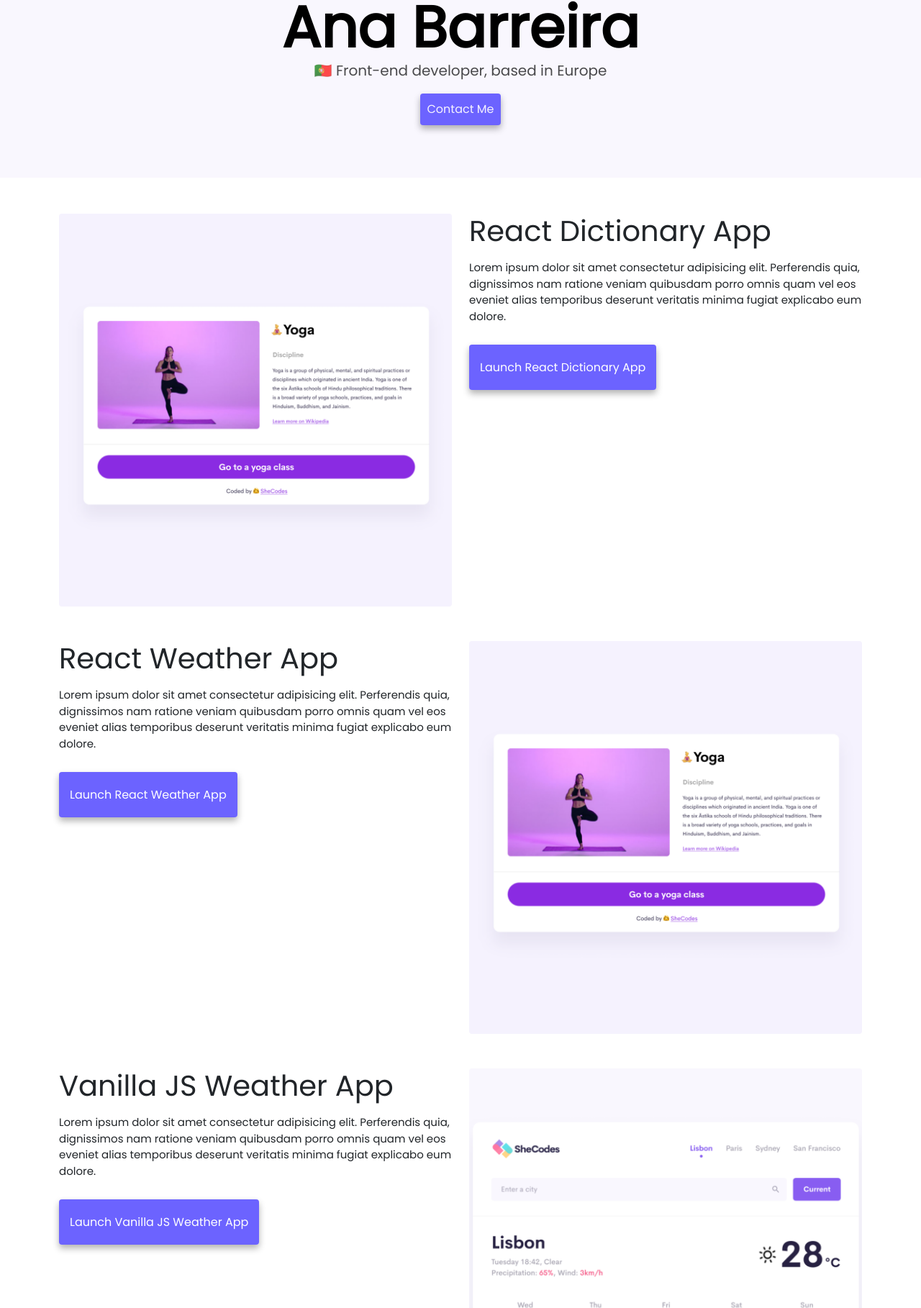
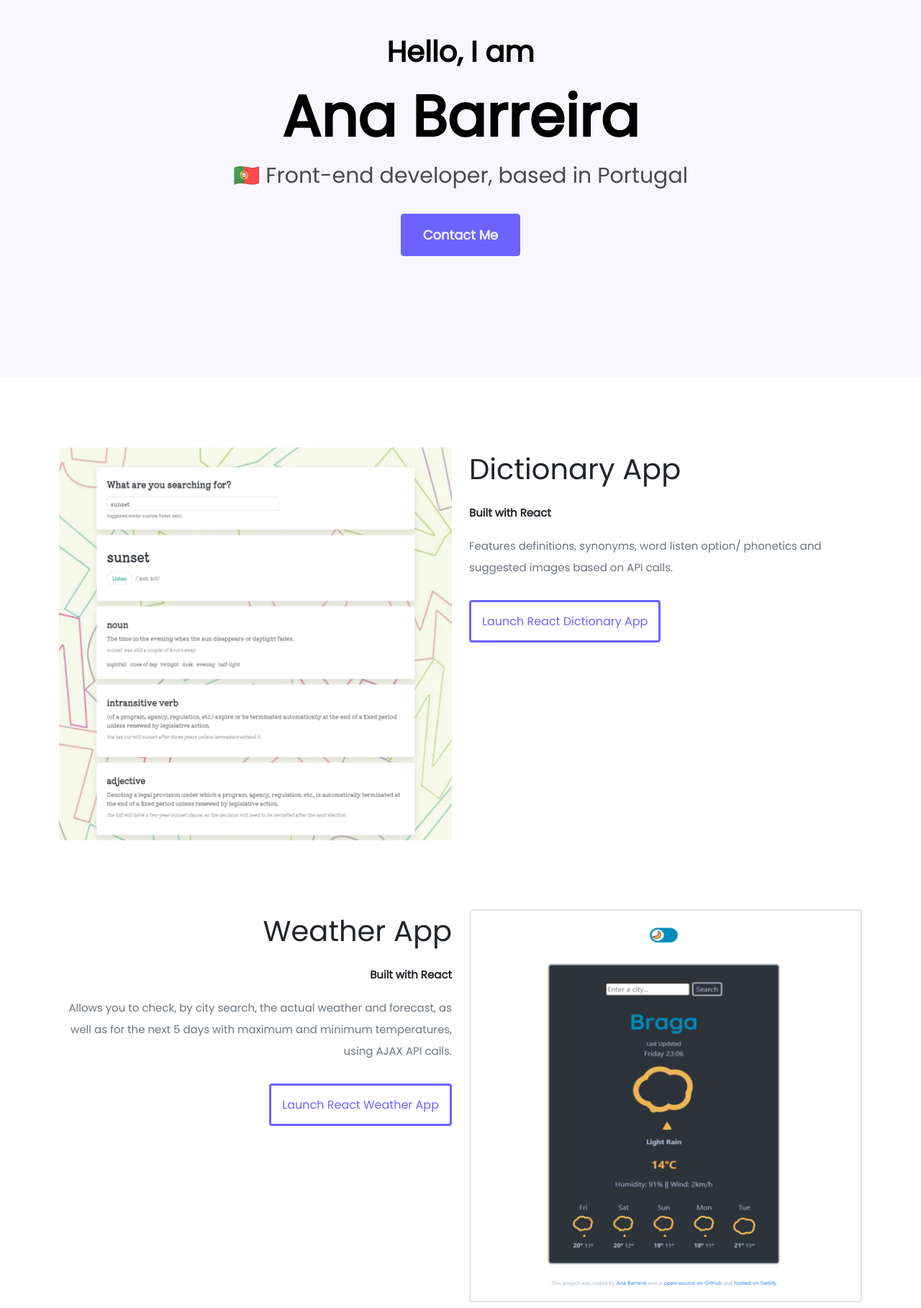
Before and after one commit to ana-barreira/Portfolio, a plain HTML site: page index.html in a window 1280 px wide. Shown: the part 132-1950 px from the top of the page at 72% size. Drawn offline with nearby package versions, Linux system fonts and the light colour scheme.

Commit message:
Added spacing and updated styling

```diff
--- a/index.html
+++ b/index.html
@@ -42,76 +42,71 @@
     </div>
   </nav>
   <div class="hero">
-  <h2 class="text-center pt-4">Hi, I am</h2>
+  <h2 class="text-center pt-4"> <strong>Hello, I am </strong></h2>
   <h1 class="text-center">Ana Barreira</h1>
-  <h3 class="text-center description">🇵🇹 Front-end developer, based in Europe</h3>
+  <h3 class="text-center description">🇵🇹 Front-end developer, based in Portugal</h3>
   <div class="navigation-links mb-5">
-    <a href="/about.html#contact" class="contact-link" title="Contact Ana Barreira">Contact me</a>
+    <a href="/about.html#contact" class="contact-link" title="Contact Ana Barreira"> <strong>Contact me </strong></a>
   </div>
 </div>
   <div class="container">
-    <div class="row">
+    <div class="row pt-5">
       <div class="col-sm-6">
-        <img src="/images/yoga.png" alt="react dictionary app project" class="img-fluid rounded d-none d-sm-block" />
+        <img src="/images/dictionary-app.png" alt="react dictionary app project" class="img-fluid rounded d-none d-sm-block" />
       </div>
       <div class="col-sm-6">
-        <h2 class="mb-3">React Dictionary App</h2>
-        <p>
-          Lorem ipsum dolor sit amet consectetur adipisicing elit. Perferendis
-          quia, dignissimos nam ratione veniam quibusdam porro omnis quam vel
-          eos eveniet alias temporibus deserunt veritatis minima fugiat
-          explicabo eum dolore.
+        <h2 class="mb-3">Dictionary App</h2>
+        <p> <strong>Built with React </strong></p>
+        <p class="text-muted">
+          Features definitions, synonyms, word listen option/ phonetics and suggested images based on API calls.
         </p>
         <div class="mt-5">
           <a href="#" class="primary-link" title=" React Dictionary Project">Launch React Dictionary App</a>
         </div>
       </div>
     </div>
-    <div class="row mt-5">
-      <div class="col-sm-6">
-        <h2 class="mb-3">React Weather App</h2>
-        <p>
-          Lorem ipsum dolor sit amet consectetur adipisicing elit. Perferendis
-          quia, dignissimos nam ratione veniam quibusdam porro omnis quam vel
-          eos eveniet alias temporibus deserunt veritatis minima fugiat
-          explicabo eum dolore.
+    <div class="row mt-5 pt-5">
+      <div class="col-sm-6 text-end">
+        <h2 class="mb-3">Weather App</h2>
+        <p> <strong>Built with React </strong></p>
+        <p class="text-muted">
+        Allows you to check, by city search, the actual weather and forecast, as well as for the next 5 days with maximum and minimum
+        temperatures, using AJAX API calls.
         </p>
         <div class="mt-5">
           <a href="#" class="primary-link" title="React Weather Project">Launch React Weather App</a>
         </div>
       </div>
       <div class="col-sm-6">
-        <img src="/images/yoga.png" alt="react weather app project" class="img-fluid rounded d-none d-sm-block" />
+        <img src="/images/react-weather-app.png" alt="react weather app project" class="img-fluid rounded d-none d-sm-block border border-2" />
       </div>
     </div>
-    <div class="row mt-5">
-      <div class="col-sm-6">
-        <h2 class="mb-3">Vanilla JS Weather App</h2>
-        <p>
-          Lorem ipsum dolor sit amet consectetur adipisicing elit. Perferendis
-          quia, dignissimos nam ratione veniam quibusdam porro omnis quam vel
-          eos eveniet alias temporibus deserunt veritatis minima fugiat
-          explicabo eum dolore.
+    <div class="row mt-5 pt-5">
+      <div class="col-sm-6 text-end">
+        <h2 class="mb-3"> Weather App</h2>
+        <p> <strong> Built with Vanilla Javascript</strong></p>
+        <p class="text-muted">
+        Allows you to check you current location weather and forecast with data every 3 hours, as well getting it by city
+        search, using AJAX API calls.
         </p>
         <div class="mt-5">
           <a href="#" class="primary-link" title="Vanilla JS Weather Project">Launch Vanilla JS Weather App</a>
         </div>
       </div>
       <div class="col-sm-6">
-        <img src="/images/weather.png" alt="vanillajs weather app project" class="img-fluid rounded d-none d-sm-block" />
+        <img src="/images/vanillajs-weather-app.png" alt="vanillajs weather app project" class="img-fluid rounded d-none d-sm-block border border-2" />
       </div>
     </div>
-    <div class="row mt-5">
+    <div class="row mt-5 pt-5">
       <div class="col-6">
-        <img src="/images/yogurt.png" alt="lego app project" class="img-fluid rounded d-none d-sm-block" />
+        <img src="/images/lego-app.png" alt="lego app project" class="img-fluid rounded d-none d-sm-block" />
       </div>
       <div class="col-sm-6">
         <h2 class="mb-3">Lego App</h2>
         <p>
-          Lorem ipsum dolor sit amet consectetur adipisicing elit. Perferendis
-          quia, dignissimos nam ratione veniam quibusdam porro omnis quam vel
-          eos eveniet alias temporibus deserunt veritatis minima fugiat
-          explicabo eum dolore.
+          <p> <strong> Built with HTML and CSS</strong></p>
+          <p class="text-muted">
+         My first ever webpage, featuring one of my favourite hobbies, built with basic HTML and CSS.
         </p>
         <div class="mt-5">
           <a href="#" class="primary-link" title="Lego Project">Launch Lego App</a>
--- a/src/style.css
+++ b/src/style.css
@@ -13,7 +13,7 @@ body {
 .hero {
   background-color: #f9f7fe;
   color: black;
-  padding-bottom: 5px;
+  padding: 100px;
   margin-bottom: 50px;
 }
 
@@ -21,7 +21,7 @@ h1,
 h2,
 h3 {
   margin: 0;
-  line-height: 1.2;
+  line-height: 1.5;
 }
 
 h1 {
@@ -34,14 +34,14 @@ h2 {
 }
 
 h3 {
-  font-size: 20px;
+  font-size: 30px;
   opacity: 0.7;
 }
 
 p {
   border-radius: 4px;
   font-size: 15px;
-  line-height: 1.5;
+  line-height: 30px;
 }
 
 .navbar-brand {
@@ -49,7 +49,7 @@ p {
 }
 .navigation-links {
   display: flex;
-  margin-top: 10px;
+  margin-top: 20px;
   justify-content: center;
 }
 
@@ -57,15 +57,23 @@ p {
   margin: 20px;
   margin-top: 10px;
   border-radius: 4px;
-  padding: 10px;
+  border: 1px solid var(--primary-color);
   text-decoration: none;
   text-transform: capitalize;
+  font-size: 18px;
+  line-height: 27px;
+  padding: 15px 30px;
 }
 
 .contact-link {
   background: var(--primary-color);
-  box-shadow: var(--box-shadow);
   color: var(--secondary-color);
+}
+
+.contact-link:hover {
+  background: var(--secondary-color);
+  color: var(--primary-color);
+  border: 1px solid var(--primary-color);
 }
 
 .homepage-link {
@@ -96,20 +104,27 @@ p {
 
 .primary-link {
   border-radius: 4px;
-  padding: 20px 15px;
+  padding: 15px;
   text-decoration: none;
   text-transform: capitalize;
+  background: white;
+  color: var(--primary-color);
+  border: solid var(--primary-color);
+}
+
+.primary-link:hover {
   background: var(--primary-color);
-  box-shadow: var(--box-shadow);
   color: white;
 }
 
-@media (max-width: 576px) {
+@media (max-width: 900px) {
   .primary-link {
     display: block;
     text-align: center;
     margin: 0 20px;
+    padding: 15px;
   }
+
   h1 {
     font-size: 48px;
     line-height: 1.5;
@@ -126,4 +141,7 @@ p {
   p {
     text-align: center;
   }
+  .hero {
+    padding: 25px;
+  }
 }
```
Also changed, not shown: images/dictionary-app.png (added), images/react-weather-app.png (added), images/vanillajs-weather-app.png (added), 1 other file.
